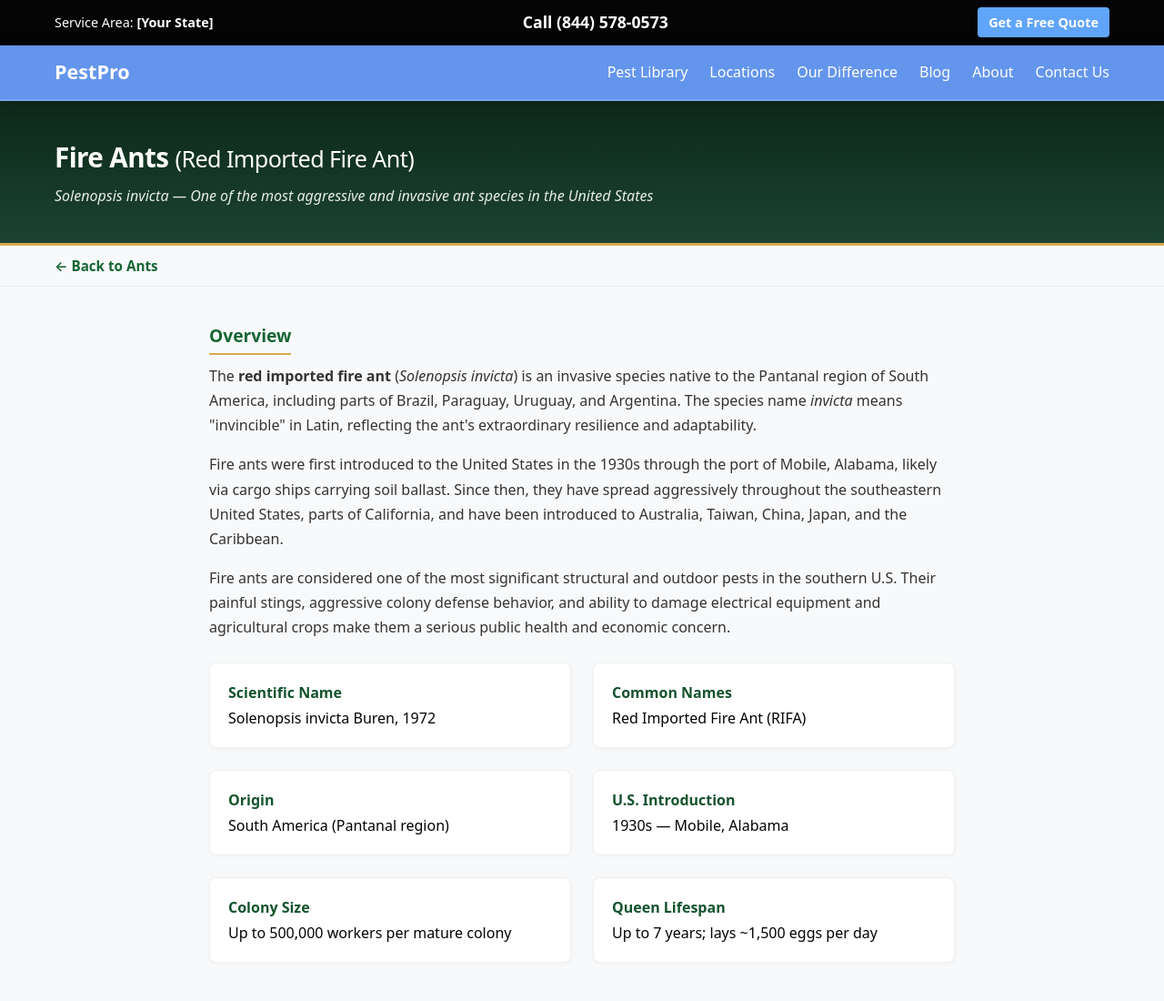
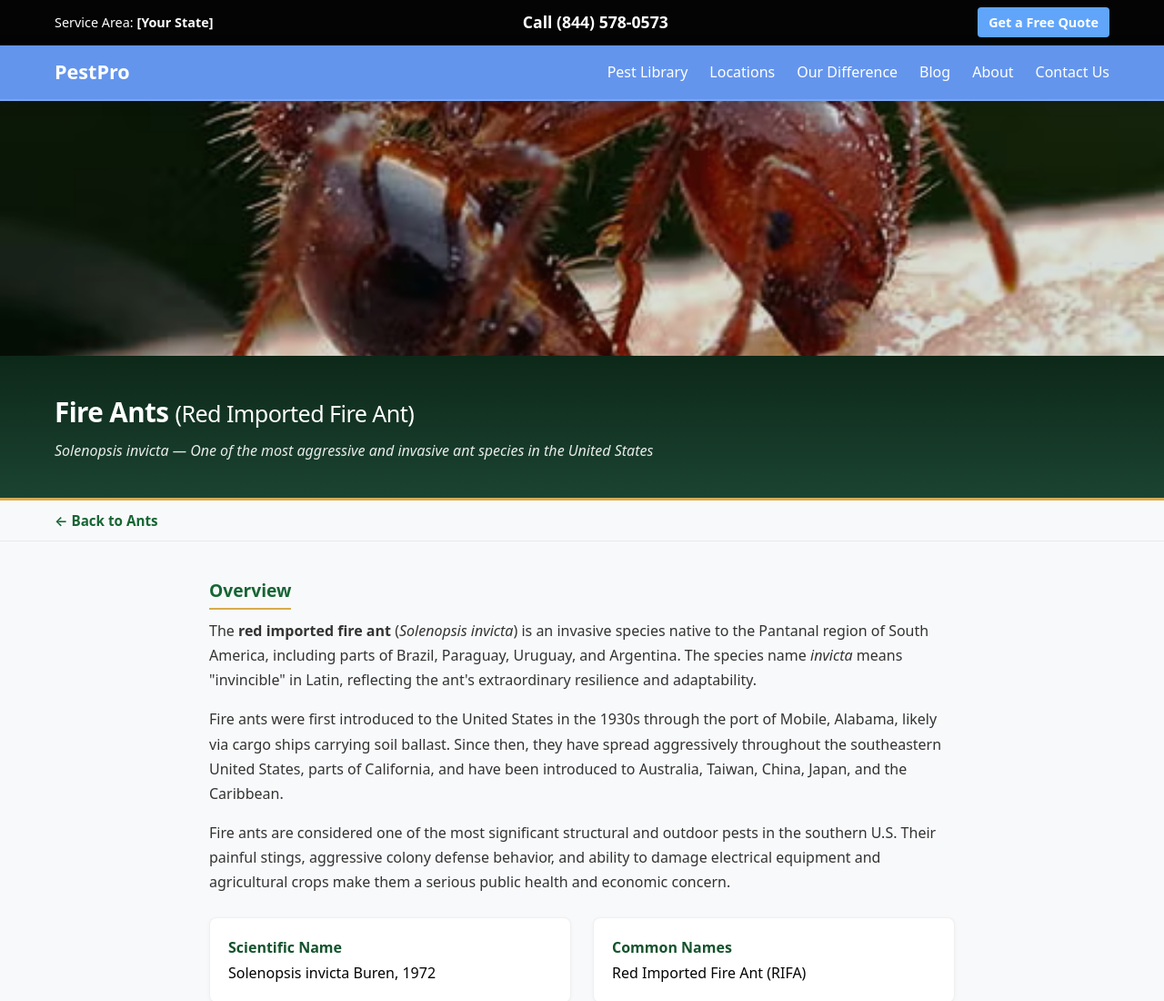
Before and after one commit to LetMecopyit/Web, a plain HTML site: page FURY/pest-ants/fire-ants.html in a window 1280 px wide. Shown: the top 1100 px of the page at 91% size. Drawn offline with Linux system fonts and the light colour scheme; no server answers.

Commit message:
Add hero image to fire ants page

```diff
--- a/FURY/pest-ants/fire-ants.html
+++ b/FURY/pest-ants/fire-ants.html
@@ -174,6 +174,9 @@
   </div>
 
   <main>
+    <div style="width:100%;height:280px;overflow:hidden;background:var(--forest-dark);">
+      <img src="../images/fire-ant.jpg" alt="Fire Ants" style="width:100%;height:100%;object-fit:cover;display:block;opacity:0.85;">
+    </div>
     <section class="pest-detail-header">
       <div class="container">
         <h1>Fire Ants <span style="font-weight:400; font-size:0.85em;">(Red Imported Fire Ant)</span></h1>
```
Also changed, not shown: FURY/images/fire-ant.jpg (added).
